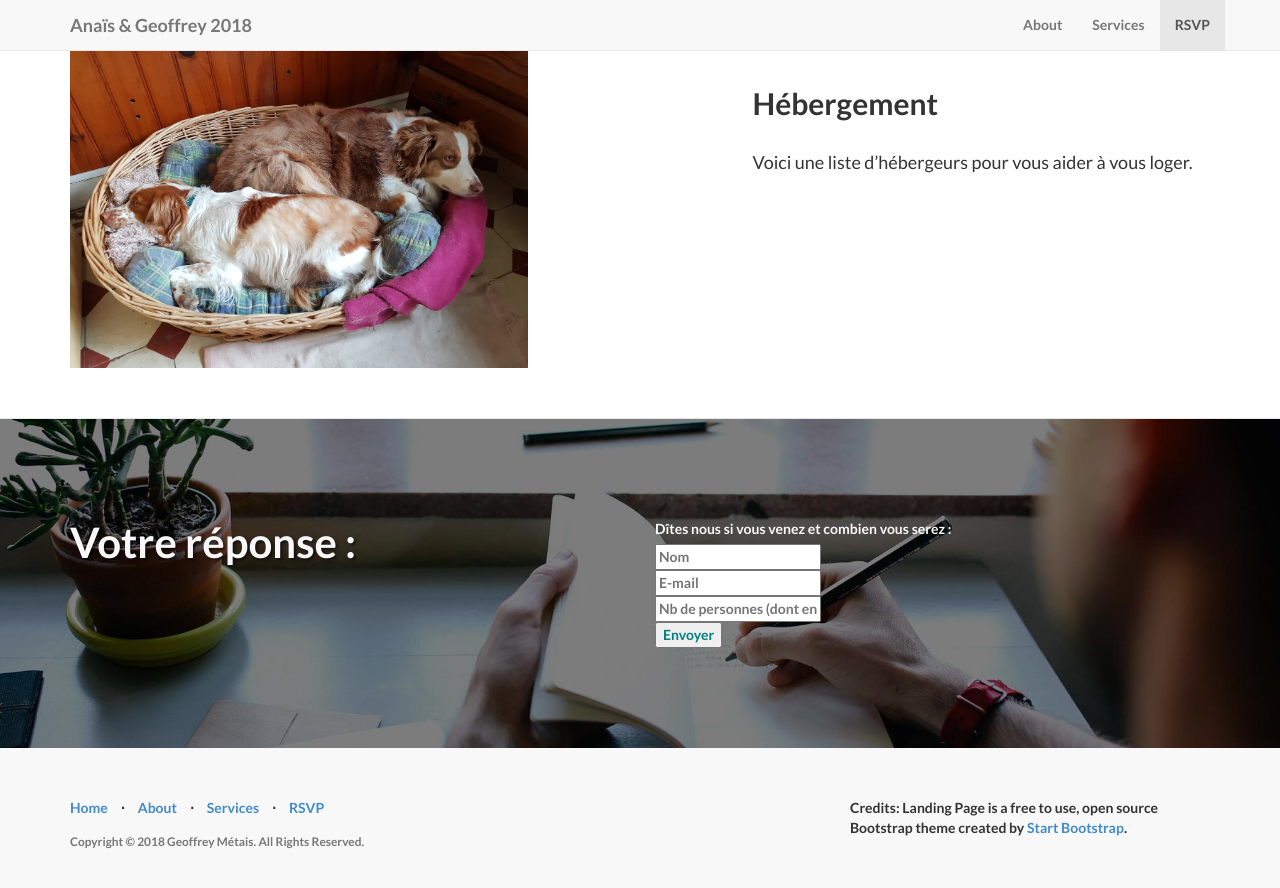
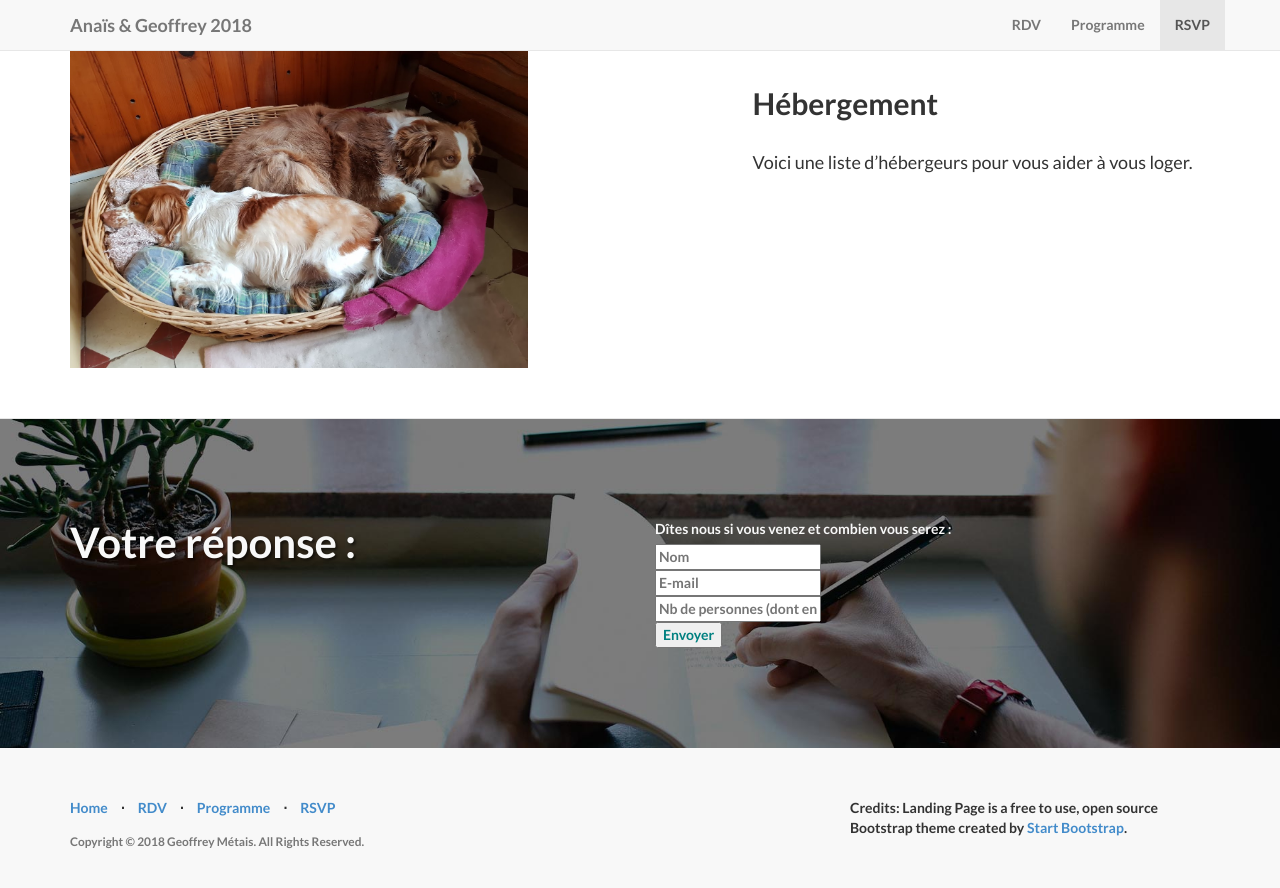
Before and after one commit to GeoffreyMetais/wedsite, a Jekyll site: the page built from index.html, in a window 1280 px wide and 900 px high, scrolled down 2281 px. Shown: the top 888 px of the window. Built offline with Jekyll 4.4.1, drawn with Linux system fonts in a browser that asks for light colours; nearby versions of some CDN libraries; library files that are not in the unit come from our copies.

Commit message:
Rename sections

```diff
--- a/_includes/footer.html
+++ b/_includes/footer.html
@@ -9,11 +9,11 @@
                     </li>
                     <li class="footer-menu-divider">&sdot;</li>
                     <li>
-                        <a href="#about">About</a>
+                        <a href="#about">RDV</a>
                     </li>
                     <li class="footer-menu-divider">&sdot;</li>
                     <li>
-                        <a href="#services">Services</a>
+                        <a href="#services">Programme</a>
                     </li>
                     <li class="footer-menu-divider">&sdot;</li>
                     <li>
--- a/_includes/header.html
+++ b/_includes/header.html
@@ -15,10 +15,10 @@
         <div class="collapse navbar-collapse" id="bs-example-navbar-collapse-1">
             <ul class="nav navbar-nav navbar-right">
             	<li>
-                    <a class="page-scroll" href="#about">About</a>
+                    <a class="page-scroll" href="#about">RDV</a>
                 </li>
                 <li>
-                    <a class="page-scroll" href="#services">Services</a>
+                    <a class="page-scroll" href="#services">Programme</a>
                 </li>
                 <li>
                     <a class="page-scroll" href="#rsvp">RSVP</a>
```
